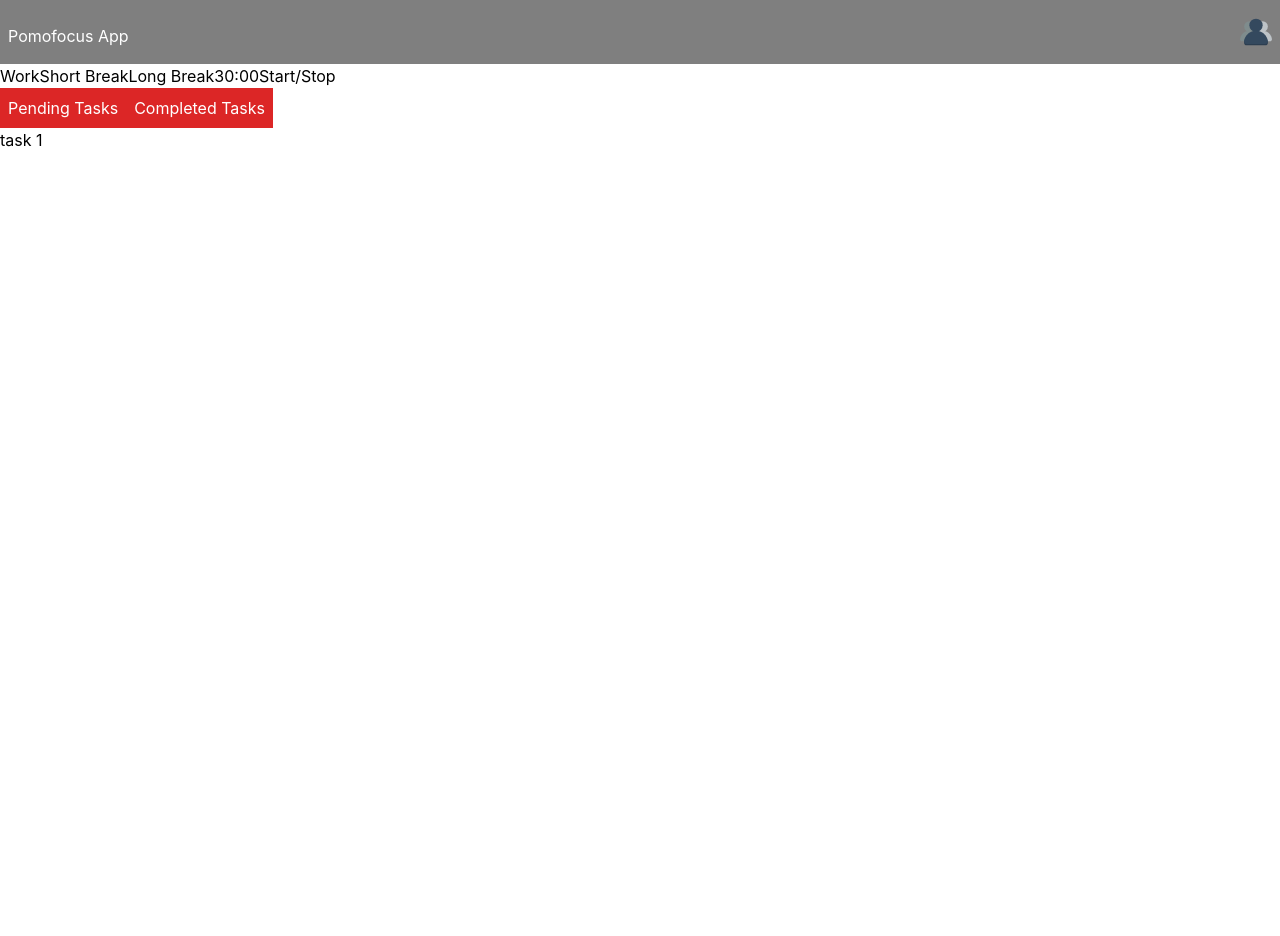
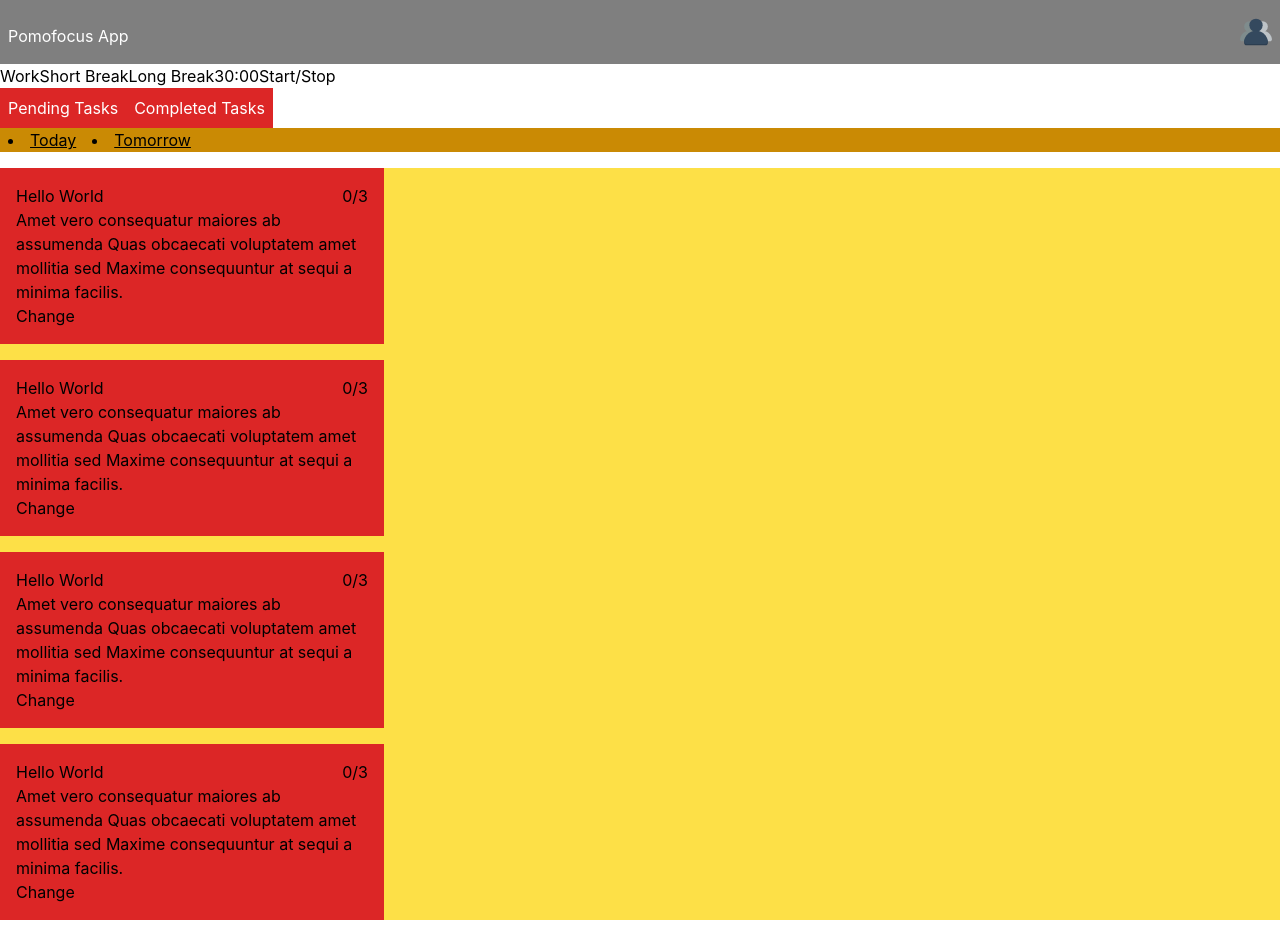
Before and after one commit to Andresser17/pomodoro-app-frontend, a React (Create React App) app: page / in a window 1280 px wide. Before the commit the page ends 800 px from the top, so only its background shows below. Built offline with nearby package versions, Linux system fonts and the light colour scheme.

Commit message:
Defined TasksCard in Tasks.js

```diff
--- a/src/sections/Tasks.js
+++ b/src/sections/Tasks.js
@@ -16,7 +16,7 @@ function SubTabs(props) {
   }, [props]);
 
   return (
-    <div id={props.id} className={`${subTabStyles} ${show}`}>
+    <div className={`${subTabStyles} ${show}`}>
       {props.items.map((item, i) => (
         <li key={i} className="mx-2">
           <span className="underline cursor-pointer">{item}</span>
@@ -26,10 +26,25 @@ function SubTabs(props) {
   );
 }
 
+function TaskCard(props) {
+  const item = props.item;
+  return (
+    <div className={`${item.color} bg-red-600 p-4 my-4 w-96`}>
+      <div className="flex justify-between">
+        <h3 className="">{item.title}</h3>
+        <span className="">0/{item.pomodoros}</span>
+      </div>
+      <p>{item.description}</p>
+      <button>Change</button>
+    </div>
+  );
+}
+
 function Tabs(props) {
   // States
-  const [selected, setSelected] = useState("pendingTasks");
+  const [selected, setSelected] = useState(props.selectedByDefault);
   let subTabs = [];
+  let tasks = [];
 
   const tabs = props.tabs.map((item, i) => {
     const tab = (
@@ -40,8 +55,16 @@ function Tabs(props) {
 
     // Save SubTabs
     subTabs.push(
-      <SubTabs id={item.id} selected={selected} items={item.subTabs} />
+      <SubTabs
+        key={item.id}
+        id={item.id}
+        selected={selected}
+        items={item.subTabs}
+      />
     );
+
+    // Save Tasks
+    tasks.push(item.tasks.map((obj, j) => <TaskCard key={j} item={obj} />));
 
     return (
       <li key={item.tab} onClick={() => setSelected(item.id)}>
@@ -55,37 +78,40 @@ function Tabs(props) {
       <ul className="flex">{tabs}</ul>
       {/* Tab content */}
       {subTabs}
+      {/* List of tasks */}
+      <div className="bg-yellow-300">{tasks}</div>
     </div>
   );
 }
 
-function List() {
-
-}
-
 function Tasks() {
+  const taskSample = {
+    selected: false,
+    title: "Hello World",
+    description:
+      "Amet vero consequatur maiores ab assumenda Quas obcaecati voluptatem amet mollitia sed Maxime consequuntur at sequi a minima facilis.",
+    pomodoros: 3,
+    color: "#333",
+    completed: false,
+  };
   const tabs = [
     {
       id: "pending-tasks",
       tab: "Pending Tasks",
       subTabs: ["Today", "Tomorrow"],
+      tasks: [taskSample, taskSample],
     },
     {
       id: "completed-tasks",
       tab: "Completed Tasks",
       subTabs: ["Today", "Tomorrow"],
+      tasks: [taskSample, taskSample],
     },
   ];
+
   return (
     <div>
-      <Tabs tabs={tabs} />
-      {/* <SubMenu items={["Today", "Tomorrow"]} /> */}
-      {/* List of tasks */}
-      <div>
-        <ul>
-          <li>task 1</li>
-        </ul>
-      </div>
+      <Tabs selectedByDefault="pending-tasks" tabs={tabs} />
     </div>
   );
 }
```
